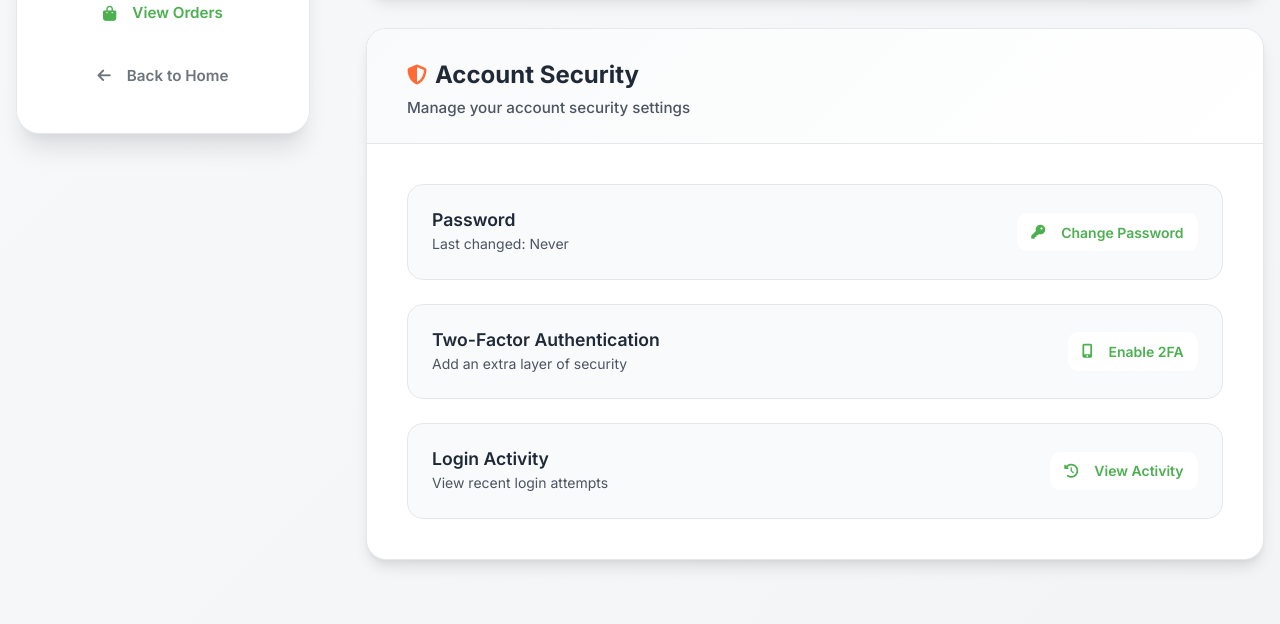
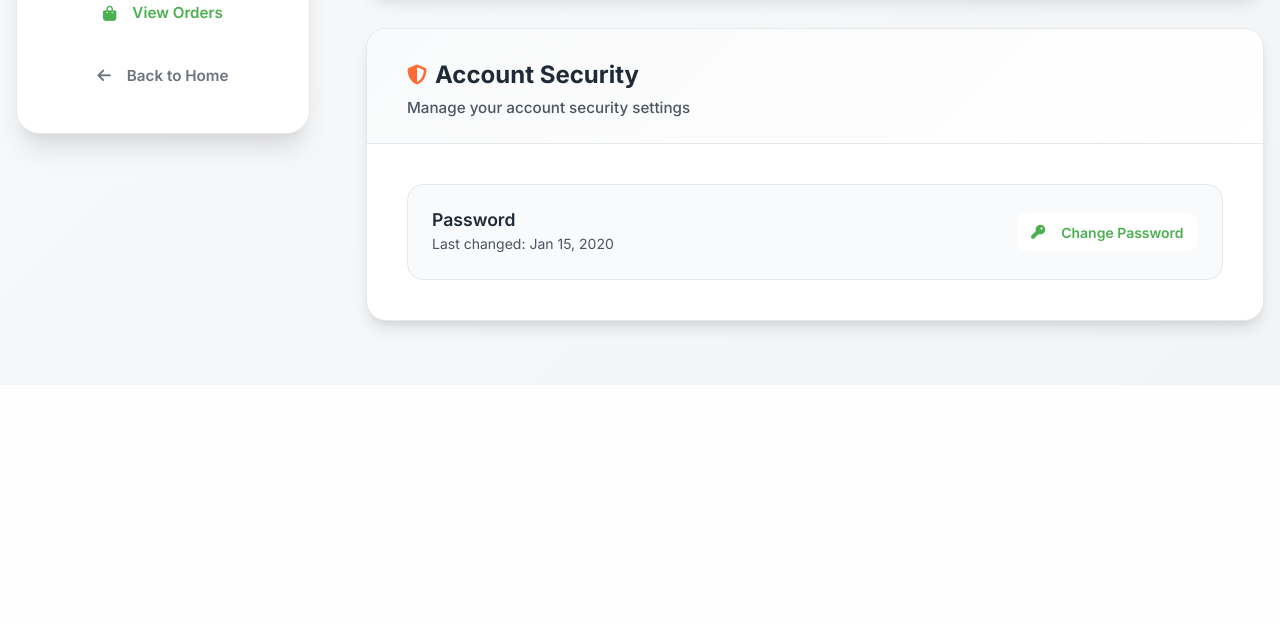
Before and after one commit to MehediNoorNeo/Online-Restaurant-HungryHub, a PHP site: page /profile.php in a window 1280 px wide. Shown: the part 835-1459 px from the top of the page. After the commit the page ends 1174 px from the top, so only its background shows below. Run offline with PHP 8.4, Linux system fonts and the light colour scheme; the visitor is signed in with stand-in values (Sample User, id 1); tables that the repository leaves empty or names only in its code hold one stand-in row (values such as "Sample post").

Commit message:
Update user profile

```diff
--- a/pages/profile.php
+++ b/pages/profile.php
@@ -13,6 +13,25 @@ $message_type = '';
 
 // Handle profile update
 if ($_SERVER['REQUEST_METHOD'] === 'POST') {
+    // Handle password change action
+    if (($_POST['action'] ?? '') === 'change_password') {
+        $currentPassword = $_POST['current_password'] ?? '';
+        $newPassword = $_POST['new_password'] ?? '';
+        $confirmPassword = $_POST['confirm_password'] ?? '';
+        if (strlen($newPassword) < 6) {
+            $_SESSION['flash_message'] = 'New password must be at least 6 characters';
+            $_SESSION['flash_type'] = 'error';
+        } elseif ($newPassword !== $confirmPassword) {
+            $_SESSION['flash_message'] = 'New password and confirmation do not match';
+            $_SESSION['flash_type'] = 'error';
+        } else {
+            $change = changeUserPassword($user['id'], $currentPassword, $newPassword);
+            $_SESSION['flash_message'] = $change['message'];
+            $_SESSION['flash_type'] = $change['success'] ? 'success' : 'error';
+        }
+        header('Location: profile.php');
+        exit();
+    }
     $name = trim($_POST['name'] ?? '');
     $email = trim($_POST['email'] ?? '');
     $phone = trim($_POST['phone'] ?? '');
@@ -54,6 +73,7 @@ if ($_SERVER['REQUEST_METHOD'] === 'POST') {
 
 // Get full user profile
 $userProfile = getUserProfile($user['id']);
+$passwordLastChanged = getPasswordLastChanged($user['id']);
 
 // Set page title for header
 $page_title = 'Profile';
@@ -278,40 +298,53 @@ $include_profile_css = true;
                                     <div class="security-item">
                                         <div class="security-info">
                                             <h6>Password</h6>
-                                            <p>Last changed: Never</p>
+                                            <p>Last changed: <?php echo $passwordLastChanged ? date('M d, Y', strtotime($passwordLastChanged)) : 'Never'; ?></p>
                                         </div>
-                                        <button class="btn btn-outline-primary btn-sm">
+                                        <button class="btn btn-outline-primary btn-sm" data-bs-toggle="modal" data-bs-target="#changePasswordModal">
                                             <i class="fas fa-key me-2"></i>
                                             Change Password
                                         </button>
                                     </div>
 
-                                    <div class="security-item">
-                                        <div class="security-info">
-                                            <h6>Two-Factor Authentication</h6>
-                                            <p>Add an extra layer of security</p>
-                                        </div>
-                                        <button class="btn btn-outline-primary btn-sm">
-                                            <i class="fas fa-mobile-alt me-2"></i>
-                                            Enable 2FA
-                                        </button>
-                                    </div>
-
-                                    <div class="security-item">
-                                        <div class="security-info">
-                                            <h6>Login Activity</h6>
-                                            <p>View recent login attempts</p>
-                                        </div>
-                                        <button class="btn btn-outline-primary btn-sm">
-                                            <i class="fas fa-history me-2"></i>
-                                            View Activity
-                                        </button>
-                                    </div>
                                 </div>
                             </div>
                         </div>
                     </div>
                 </div>
+            </div>
+        </div>
+    </div>
+
+    <!-- Change Password Modal -->
+    <div class="modal fade" id="changePasswordModal" tabindex="-1">
+        <div class="modal-dialog">
+            <div class="modal-content">
+                <div class="modal-header">
+                    <h5 class="modal-title"><i class="fas fa-key me-2"></i>Change Password</h5>
+                    <button type="button" class="btn-close" data-bs-dismiss="modal" aria-label="Close"></button>
+                </div>
+                <form method="POST" action="">
+                    <div class="modal-body">
+                        <div class="mb-3">
+                            <label class="form-label">Current Password</label>
+                            <input type="password" class="form-control" name="current_password" required>
+                        </div>
+                        <div class="mb-3">
+                            <label class="form-label">New Password</label>
+                            <input type="password" class="form-control" name="new_password" minlength="6" required>
+                            <div class="form-text">At least 6 characters</div>
+                        </div>
+                        <div class="mb-2">
+                            <label class="form-label">Confirm New Password</label>
+                            <input type="password" class="form-control" name="confirm_password" minlength="6" required>
+                        </div>
+                        <input type="hidden" name="action" value="change_password">
+                    </div>
+                    <div class="modal-footer">
+                        <button type="button" class="btn btn-secondary" data-bs-dismiss="modal">Cancel</button>
+                        <button type="submit" class="btn btn-primary">Update Password</button>
+                    </div>
+                </form>
             </div>
         </div>
     </div>
```
Also changed, not shown: auth/auth_functions.php (+51 -0 lines).
